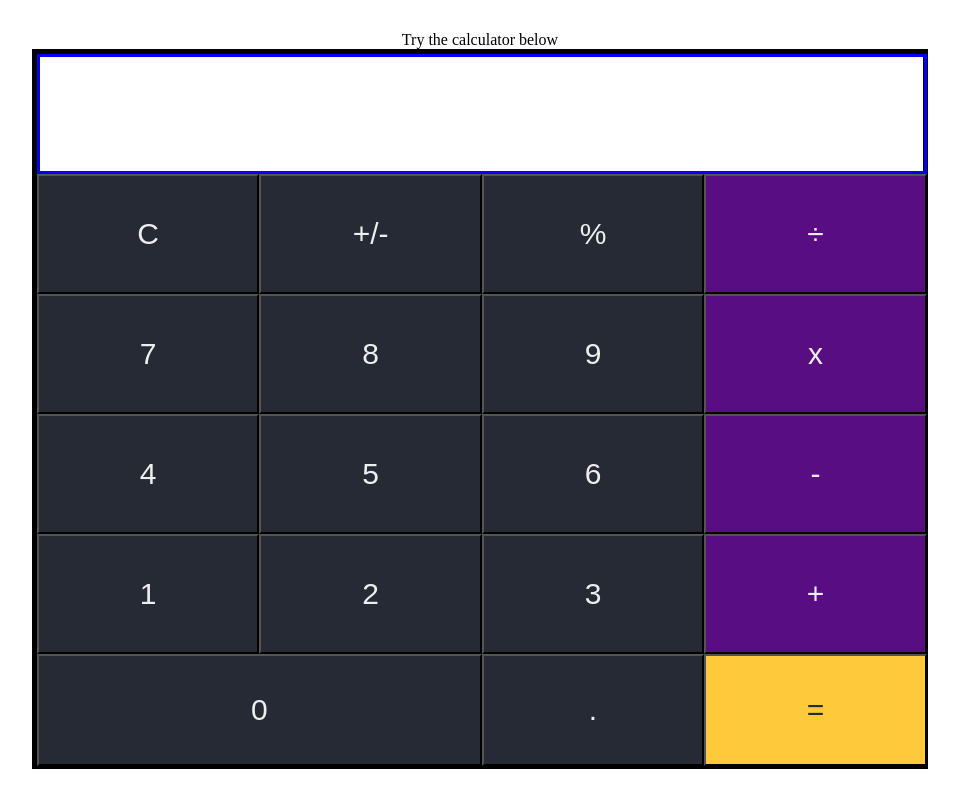
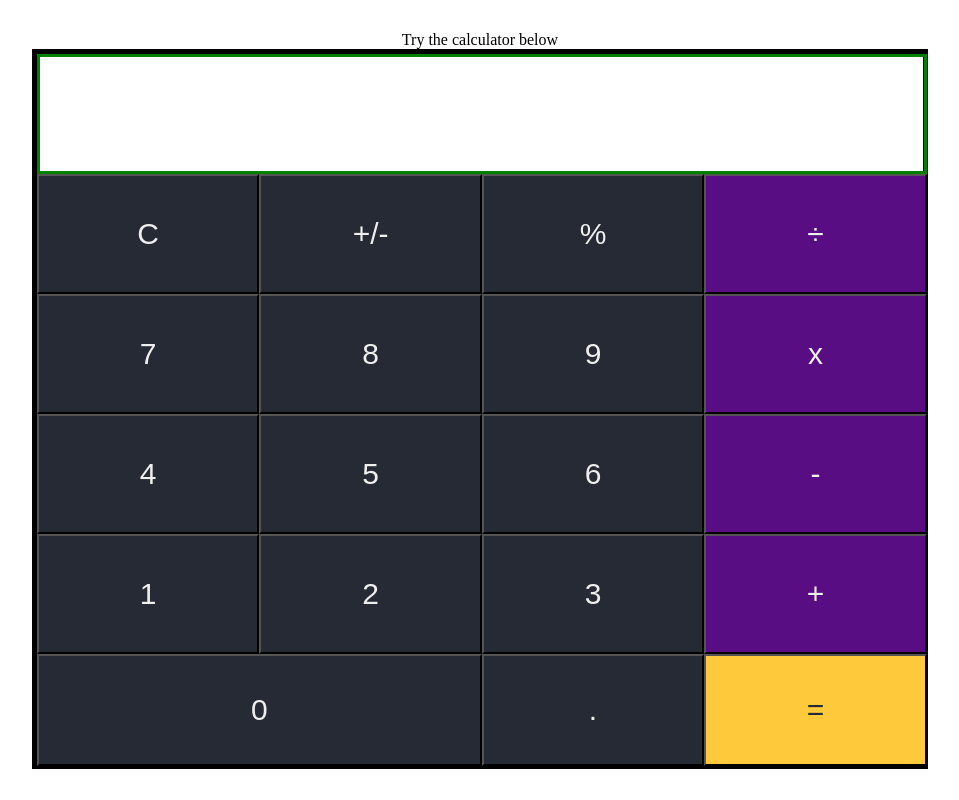
Before and after one commit to SalimAbdala27/js-calc, a plain HTML site: page index.html in a window 1280 px wide. Shown: the whole page, without its empty margins (160-1119 px from the left). Drawn offline with Linux system fonts and the light colour scheme.

Commit message:
colour change

```diff
--- a/styles.scss
+++ b/styles.scss
@@ -39,7 +39,7 @@ body{
       align-items: center;
       font-size: 30px;
       grid-area: output;
-      border: 3px blue solid;
+      border: 3px green solid;
       width: 69.5vw;
       height: 15vh;
     }
```
Also changed, not shown: styles.css.
